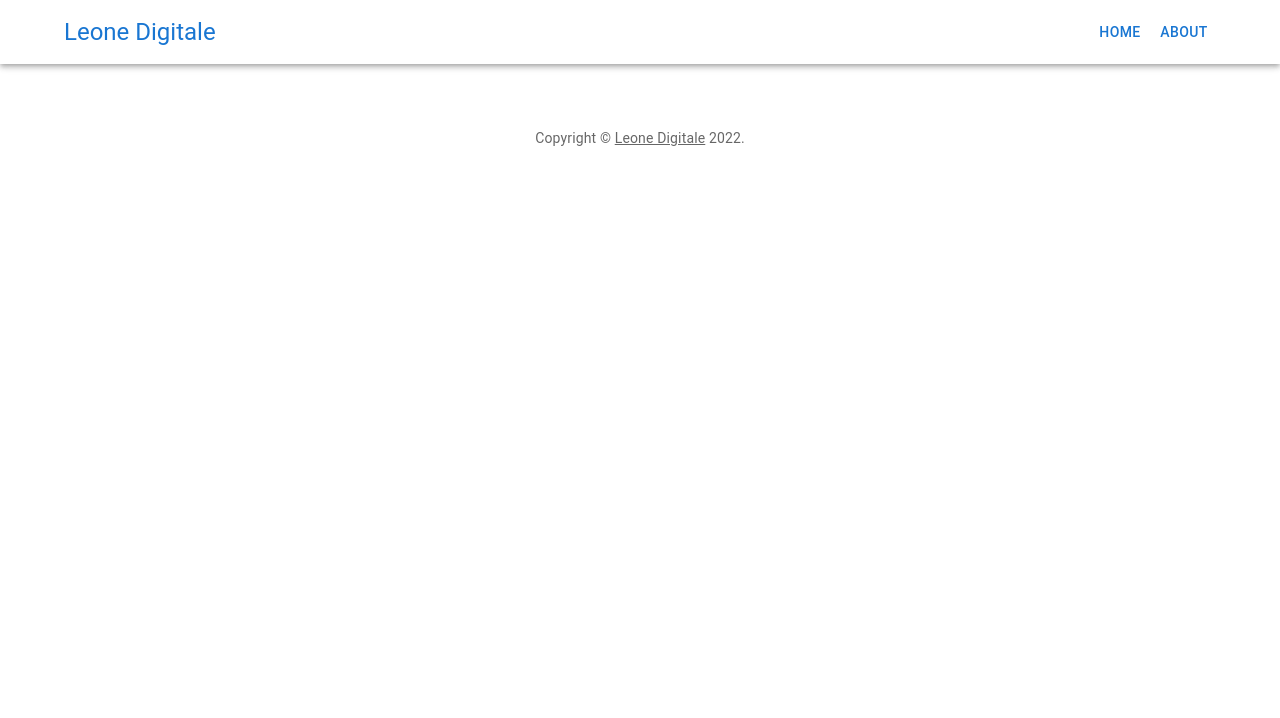
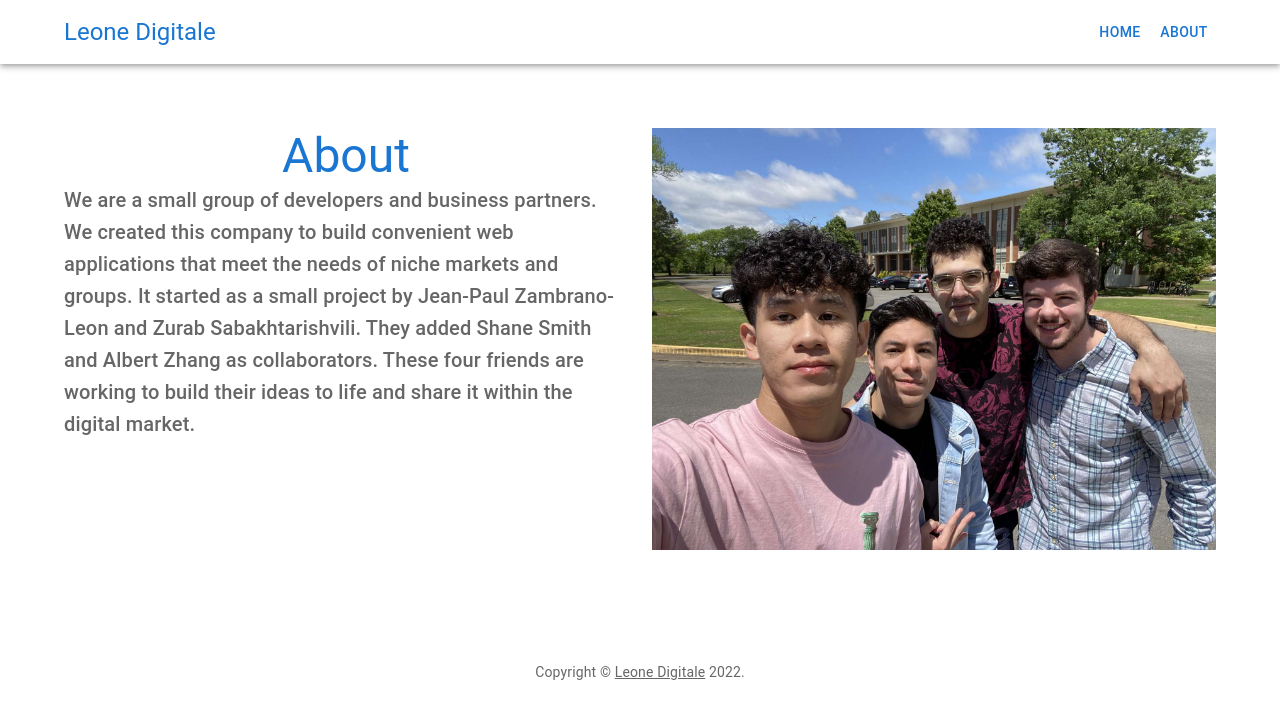
Before and after one commit to jpzambranoleon/static-website-mui, a React (Create React App) app: page /about in a window 1280 px wide. Shown: the top 718 px of the page. Built offline with nearby package versions, Linux system fonts and the light colour scheme; the HTML template or start-up script is replaced by a standard one.

Commit message:
updated AboutPage.jsx

```diff
--- a/src/App.js
+++ b/src/App.js
@@ -2,6 +2,7 @@ import { Box } from "@mui/material";
 import { BrowserRouter as Router, Route, Routes } from "react-router-dom";
 import Copyright from "./components/Copyright";
 import Navbar from "./components/Navbar";
+import AboutPage from "./pages/aboutPage/AboutPage";
 import Error404 from "./pages/error404/Error404";
 import Home from "./pages/home/Home";
 
@@ -12,6 +13,7 @@ function App() {
       <Router>
         <Routes>
           <Route path="/" element={<Home />} />
+          <Route path="/about" element={<AboutPage />} />
           <Route path="/not-found" element={<Error404 />} />
         </Routes>
       </Router>
--- a/src/pages/aboutPage/AboutPage.jsx
+++ b/src/pages/aboutPage/AboutPage.jsx
@@ -1,4 +1,4 @@
-import { Box, Container, Grid, Typography } from "@mui/material";
+import { Box, Button, Container, Grid, ImageListItem, Typography } from "@mui/material";
 
 const itemData = [
     {
@@ -14,33 +14,25 @@ export default function AboutPage() {
                 <Container>
                     <Grid container spacing={3}>
                         <Grid item sx={12} sm={6}>
-                            <Box sx={{ pt: { xl: 15 } }}>
+                            <Box>
                                 <Typography
                                     component="h1"
-                                    variant="h1"
-                                    align="left"
-                                    color="text.primary"
+                                    variant="h3"
+                                    align="center"
+                                    color="primary"
                                 >
-                                    404
+                                    About
                                 </Typography>
                                 <Typography
                                     variant="h6"
                                     align="left"
                                     color="text.secondary"
                                 >
-                                    Oops! Looks like you followed a bad link or the page hasn't been set up yet.
+                                    We are a small group of developers and business partners.
+                                    We created this company to build convenient web applications that meet the needs of niche markets and groups.
+                                    It started as a small project by Jean-Paul Zambrano-Leon and Zurab Sabakhtarishvili. They added Shane Smith and Albert Zhang as collaborators.
+                                    These four friends are working to build their ideas to life and share it within the digital market.
                                 </Typography>
-                                <Typography
-                                    variant="h6"
-                                    align="left"
-                                    color="text.secondary"
-                                    paragraph
-                                >
-                                    {/*If you think this is a problem with us, please tell us */}
-                                </Typography>
-                                <Button variant="contained" size="large" sx={{ mt: 1 }}>
-                                    Back home
-                                </Button>
                             </Box>
                         </Grid>
                         <Grid item xs={12} sm={6}>
```
